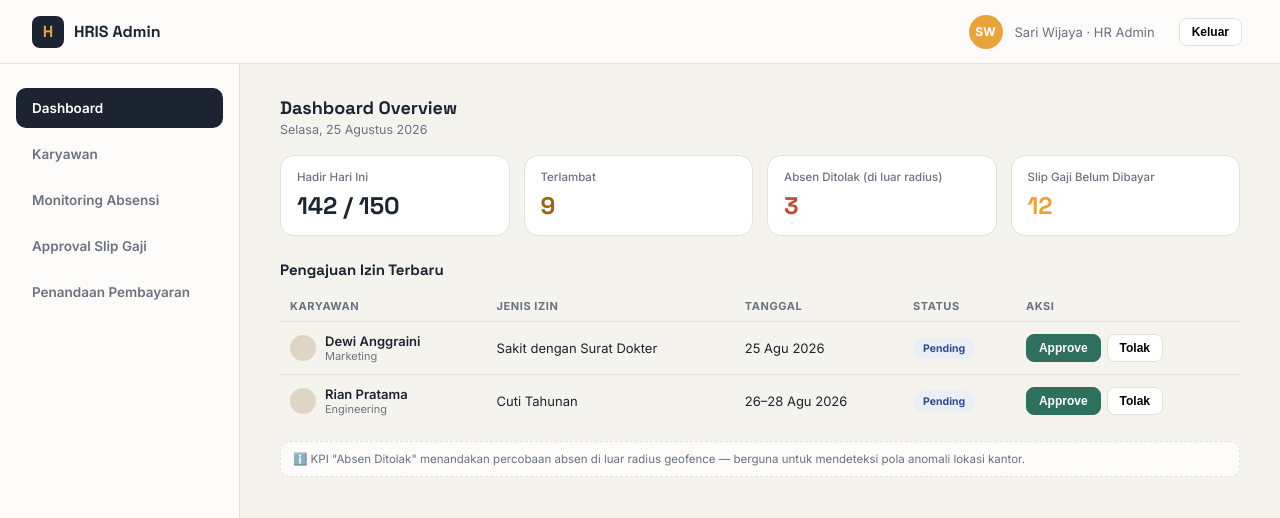
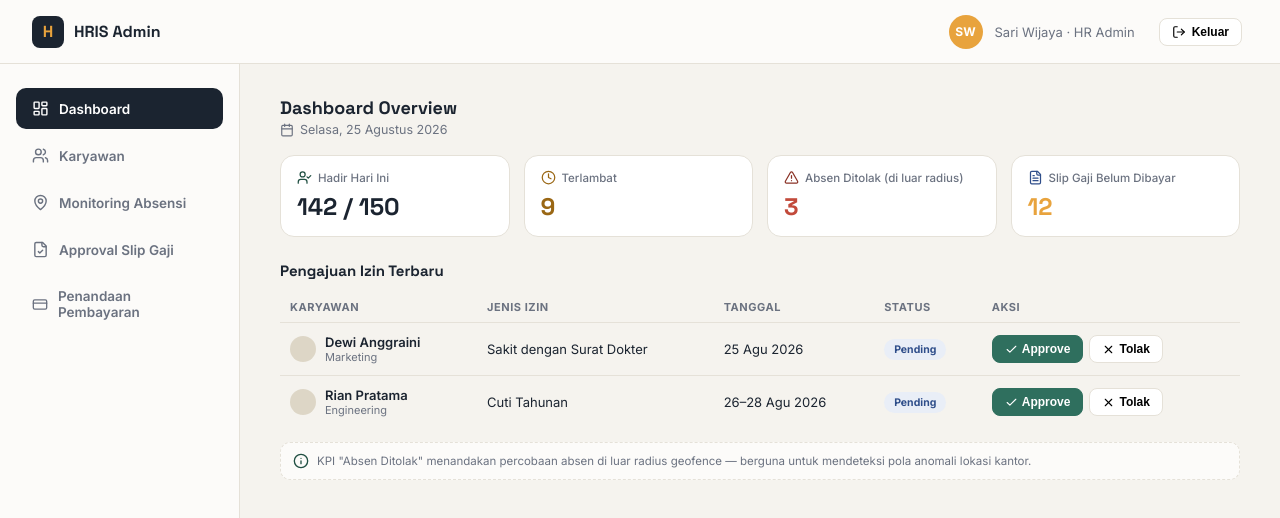
Before and after one commit to rikmyk/HRIS, a React (Vite) app in the folder frontend/: page / in a window 1280 px wide. Shown: the top 518 px of the page. Built offline with nearby package versions, Linux system fonts and the light colour scheme.

Commit message:
style(frontend): integrate full Lucide React vector icons across Web Admin dashboard

```diff
--- a/frontend/src/App.tsx
+++ b/frontend/src/App.tsx
@@ -1,4 +1,26 @@
 import React, { useState } from 'react';
+import {
+  LayoutDashboard,
+  Users,
+  MapPin,
+  FileCheck,
+  CreditCard,
+  LogOut,
+  UserCheck,
+  Clock,
+  AlertTriangle,
+  FileText,
+  Search,
+  Plus,
+  Check,
+  X,
+  Edit3,
+  Trash2,
+  Info,
+  ShieldAlert,
+  Building2,
+  Calendar
+} from 'lucide-react';
 
 export default function App() {
   const [activeTab, setActiveTab] = useState<'dashboard' | 'employees' | 'monitoring' | 'approval' | 'payment'>('dashboard');
@@ -28,7 +50,7 @@ export default function App() {
             <input type="password" defaultValue="••••••••" style={{ width: '100%', padding: '12px 14px', borderRadius: 8, border: '1px solid var(--line)', background: '#fff', fontSize: 14 }} />
           </div>
 
-          <button onClick={() => setIsLoggedIn(true)} className="btn-mini dark" style={{ width: '100%', padding: '14px', borderRadius: 10, fontSize: 15, fontWeight: 700 }}>
+          <button onClick={() => setIsLoggedIn(true)} className="btn-mini dark" style={{ width: '100%', padding: '14px', borderRadius: 10, fontSize: 15, fontWeight: 700, display: 'flex', alignItems: 'center', justifyContent: 'center', gap: 8 }}>
             Masuk ke Portal Admin
           </button>
         </div>
@@ -48,7 +70,9 @@ export default function App() {
           <div className="admin-user">
             <div className="avatar" style={{ display: 'flex', alignItems: 'center', justifyContent: 'center', color: '#fff', fontWeight: 700, fontSize: 12 }}>SW</div>
             <span>Sari Wijaya · HR Admin</span>
-            <button onClick={() => setIsLoggedIn(false)} className="btn-mini" style={{ marginLeft: 12 }}>Keluar</button>
+            <button onClick={() => setIsLoggedIn(false)} className="btn-mini" style={{ marginLeft: 12, display: 'inline-flex', alignItems: 'center', gap: 6 }}>
+              <LogOut size={14} /> Keluar
+            </button>
           </div>
         </div>
 
@@ -57,19 +81,19 @@ export default function App() {
           {/* Sidebar */}
           <div className="admin-sidebar">
             <div className={`side-link ${activeTab === 'dashboard' ? 'active' : ''}`} onClick={() => setActiveTab('dashboard')}>
-              Dashboard
+              <LayoutDashboard size={17} /> Dashboard
             </div>
             <div className={`side-link ${activeTab === 'employees' ? 'active' : ''}`} onClick={() => setActiveTab('employees')}>
-              Karyawan
+              <Users size={17} /> Karyawan
             </div>
             <div className={`side-link ${activeTab === 'monitoring' ? 'active' : ''}`} onClick={() => setActiveTab('monitoring')}>
-              Monitoring Absensi
+              <MapPin size={17} /> Monitoring Absensi
             </div>
             <div className={`side-link ${activeTab === 'approval' ? 'active' : ''}`} onClick={() => setActiveTab('approval')}>
-              Approval Slip Gaji
+              <FileCheck size={17} /> Approval Slip Gaji
             </div>
             <div className={`side-link ${activeTab === 'payment' ? 'active' : ''}`} onClick={() => setActiveTab('payment')}>
-              Penandaan Pembayaran
+              <CreditCard size={17} /> Penandaan Pembayaran
             </div>
           </div>
 
@@ -78,22 +102,30 @@ export default function App() {
             {activeTab === 'dashboard' && (
               <>
                 <h2>Dashboard Overview</h2>
-                <p className="sub">Selasa, 25 Agustus 2026</p>
+                <p className="sub" style={{ display: 'flex', alignItems: 'center', gap: 6 }}><Calendar size={14} /> Selasa, 25 Agustus 2026</p>
                 <div className="kpi-row">
                   <div className="kpi-card">
-                    <div className="kpi-label">Hadir Hari Ini</div>
+                    <div className="kpi-label" style={{ display: 'flex', alignItems: 'center', gap: 6 }}>
+                      <UserCheck size={15} color="var(--primary-dark)" /> Hadir Hari Ini
+                    </div>
                     <div className="kpi-value">142 / 150</div>
                   </div>
                   <div className="kpi-card">
-                    <div className="kpi-label">Terlambat</div>
+                    <div className="kpi-label" style={{ display: 'flex', alignItems: 'center', gap: 6 }}>
+                      <Clock size={15} color="#9A6714" /> Terlambat
+                    </div>
                     <div className="kpi-value warn">9</div>
                   </div>
                   <div className="kpi-card">
-                    <div className="kpi-label">Absen Ditolak (di luar radius)</div>
+                    <div className="kpi-label" style={{ display: 'flex', alignItems: 'center', gap: 6 }}>
+                      <AlertTriangle size={15} color="#8A3226" /> Absen Ditolak (di luar radius)
+                    </div>
                     <div className="kpi-value danger">3</div>
                   </div>
                   <div className="kpi-card">
-                    <div className="kpi-label">Slip Gaji Belum Dibayar</div>
+                    <div className="kpi-label" style={{ display: 'flex', alignItems: 'center', gap: 6 }}>
+                      <FileText size={15} color="#2F4E8A" /> Slip Gaji Belum Dibayar
+                    </div>
                     <div className="kpi-value accent">12</div>
                   </div>
                 </div>
@@ -121,8 +153,8 @@ export default function App() {
                       <td>25 Agu 2026</td>
                       <td><span className="pill leave">Pending</span></td>
                       <td>
-                        <button className="btn-mini primary">Approve</button>
-                        <button className="btn-mini">Tolak</button>
+                        <button className="btn-mini primary" style={{ display: 'inline-flex', alignItems: 'center', gap: 4 }}><Check size={13} /> Approve</button>
+                        <button className="btn-mini" style={{ display: 'inline-flex', alignItems: 'center', gap: 4 }}><X size={13} /> Tolak</button>
                       </td>
                     </tr>
                     <tr>
@@ -136,14 +168,15 @@ export default function App() {
                       <td>26–28 Agu 2026</td>
                       <td><span className="pill leave">Pending</span></td>
                       <td>
-                        <button className="btn-mini primary">Approve</button>
-                        <button className="btn-mini">Tolak</button>
+                        <button className="btn-mini primary" style={{ display: 'inline-flex', alignItems: 'center', gap: 4 }}><Check size={13} /> Approve</button>
+                        <button className="btn-mini" style={{ display: 'inline-flex', alignItems: 'center', gap: 4 }}><X size={13} /> Tolak</button>
                       </td>
                     </tr>
                   </tbody>
                 </table>
-                <div className="panel-note">
-                  ℹ️ KPI "Absen Ditolak" menandakan percobaan absen di luar radius geofence — berguna untuk mendeteksi pola anomali lokasi kantor.
+                <div className="panel-note" style={{ display: 'flex', alignItems: 'center', gap: 8 }}>
+                  <Info size={16} color="var(--primary-dark)" />
+                  KPI "Absen Ditolak" menandakan percobaan absen di luar radius geofence — berguna untuk mendeteksi pola anomali lokasi kantor.
                 </div>
               </>
             )}
@@ -153,8 +186,11 @@ export default function App() {
                 <h2>Manajemen Karyawan</h2>
                 <p className="sub">Daftar seluruh personel, departemen, dan posisi pekerjaan</p>
                 <div style={{ display: 'flex', justifyContent: 'space-between', marginBottom: 16 }}>
-                  <input type="text" placeholder="Cari nama / NIK..." style={{ padding: '8px 14px', borderRadius: 8, border: '1px solid var(--line)', width: 280 }} />
-                  <button className="btn-mini primary">+ Tambah Karyawan Baru</button>
+                  <div style={{ position: 'relative', width: 280 }}>
+                    <Search size={15} color="var(--muted)" style={{ position: 'absolute', left: 12, top: 11 }} />
+                    <input type="text" placeholder="Cari nama / NIK..." style={{ padding: '8px 14px 8px 36px', borderRadius: 8, border: '1px solid var(--line)', width: '100%' }} />
+                  </div>
+                  <button className="btn-mini primary" style={{ display: 'inline-flex', alignItems: 'center', gap: 6 }}><Plus size={15} /> Tambah Karyawan Baru</button>
                 </div>
                 <table>
                   <thead>
@@ -177,8 +213,8 @@ export default function App() {
                       <td>Head Office Jakarta</td>
                       <td><span className="pill present">Permanent</span></td>
                       <td>
-                        <button className="btn-mini">Edit</button>
-                        <button className="btn-mini">Hapus</button>
+                        <button className="btn-mini" style={{ display: 'inline-flex', alignItems: 'center', gap: 4 }}><Edit3 size={13} /> Edit</button>
+                        <button className="btn-mini" style={{ display: 'inline-flex', alignItems: 'center', gap: 4, color: '#8A3226' }}><Trash2 size={13} /> Hapus</button>
                       </td>
                     </tr>
                     <tr>
@@ -189,8 +225,8 @@ export default function App() {
                       <td>Head Office Jakarta</td>
                       <td><span className="pill present">Permanent</span></td>
                       <td>
-                        <button className="btn-mini">Edit</button>
-                        <button className="btn-mini">Hapus</button>
+                        <button className="btn-mini" style={{ display: 'inline-flex', alignItems: 'center', gap: 4 }}><Edit3 size={13} /> Edit</button>
+                        <button className="btn-mini" style={{ display: 'inline-flex', alignItems: 'center', gap: 4, color: '#8A3226' }}><Trash2 size={13} /> Hapus</button>
                       </td>
                     </tr>
                   </tbody>
@@ -201,9 +237,9 @@ export default function App() {
             {activeTab === 'monitoring' && (
               <>
                 <h2>Monitoring Absensi — Real-time</h2>
-                <p className="sub">Kantor Pusat Jakarta · Radius Geofence 100m</p>
-                <div style={{ background: '#EAE6DB', border: '1px solid var(--line)', borderRadius: 14, height: 220, display: 'flex', alignItems: 'center', justifyContent: 'center', color: 'var(--muted)', fontSize: 13, marginBottom: 20 }}>
-                  [ 🗺️ Peta Lokasi Absen Real-time — Pin Hijau (Dalam Radius) & Pin Merah (Percobaan Ditolak) ]
+                <p className="sub" style={{ display: 'flex', alignItems: 'center', gap: 6 }}><Building2 size={14} /> Kantor Pusat Jakarta · Radius Geofence 100m</p>
+                <div style={{ background: '#EAE6DB', border: '1px solid var(--line)', borderRadius: 14, height: 220, display: 'flex', alignItems: 'center', justifyContent: 'center', color: 'var(--muted)', fontSize: 13, marginBottom: 20, gap: 8 }}>
+                  <MapPin size={18} color="var(--primary)" /> Peta Lokasi Absen Real-time — Pin Hijau (Dalam Radius) & Pin Merah (Percobaan Ditolak)
                 </div>
                 <table>
                   <thead>
@@ -276,7 +312,7 @@ export default function App() {
                       <td>Rp 9.850.000</td>
                       <td><span className="pill draft">Draft</span></td>
                       <td>
-                        <button className="btn-mini primary">Approve</button>
+                        <button className="btn-mini primary" style={{ display: 'inline-flex', alignItems: 'center', gap: 4 }}><Check size={13} /> Approve</button>
                         <button className="btn-mini">Rincian</button>
                       </td>
                     </tr>
@@ -290,12 +326,12 @@ export default function App() {
                       <td>19 / 0 / 1 / 0</td>
                       <td>Rp 8.500.000</td>
                       <td><span className="pill approved">Disetujui</span></td>
-                      <td><button className="btn-mini">Lihat PDF</button></td>
+                      <td><button className="btn-mini" style={{ display: 'inline-flex', alignItems: 'center', gap: 4 }}><FileText size={13} /> Lihat PDF</button></td>
                     </tr>
                   </tbody>
                 </table>
                 <div style={{ marginTop: 16 }}>
-                  <button className="btn-mini dark">Approve Semua Draft (23)</button>
+                  <button className="btn-mini dark" style={{ display: 'inline-flex', alignItems: 'center', gap: 6 }}><Check size={14} /> Approve Semua Draft (23)</button>
                 </div>
               </>
             )}
@@ -304,8 +340,11 @@ export default function App() {
               <>
                 <h2>Penandaan Pembayaran — Agustus 2026</h2>
                 <p className="sub">Slip berstatus "Disetujui" yang telah ditransfer manual melalui Internet Banking</p>
-                <div className="error-banner" style={{ background: '#FDF1DC', borderColor: '#F0DBA6', color: '#7A5A0F', padding: 14, borderRadius: 12, marginBottom: 16 }}>
-                  ℹ️ Sistem <strong>tidak melakukan transfer otomatis</strong>. Lakukan transfer bank perusahaan terlebih dahulu, lalu tandai status pembayaran di bawah ini.
+                <div className="error-banner" style={{ background: '#FDF1DC', borderColor: '#F0DBA6', color: '#7A5A0F', padding: 14, borderRadius: 12, marginBottom: 16, display: 'flex', alignItems: 'center', gap: 10 }}>
+                  <ShieldAlert size={18} color="#7A5A0F" />
+                  <div>
+                    Sistem <strong>tidak melakukan transfer otomatis</strong>. Lakukan transfer bank perusahaan terlebih dahulu, lalu tandai status pembayaran di bawah ini.
+                  </div>
                 </div>
                 <table>
                   <thead>
@@ -330,7 +369,7 @@ export default function App() {
                       <td>Rp 8.500.000</td>
                       <td>BCA · 8801xxxxxx</td>
                       <td><span className="pill approved">Disetujui</span></td>
-                      <td><button className="btn-mini primary">Tandai Dibayar</button></td>
+                      <td><button className="btn-mini primary" style={{ display: 'inline-flex', alignItems: 'center', gap: 4 }}><Check size={13} /> Tandai Dibayar</button></td>
                     </tr>
                     <tr>
                       <td><input type="checkbox" /></td>
@@ -348,7 +387,7 @@ export default function App() {
                   </tbody>
                 </table>
                 <div style={{ marginTop: 16 }}>
-                  <button className="btn-mini dark">Tandai Terpilih Sebagai Sudah Dibayar (1)</button>
+                  <button className="btn-mini dark" style={{ display: 'inline-flex', alignItems: 'center', gap: 6 }}><Check size={14} /> Tandai Terpilih Sebagai Sudah Dibayar (1)</button>
                 </div>
               </>
             )}
```
